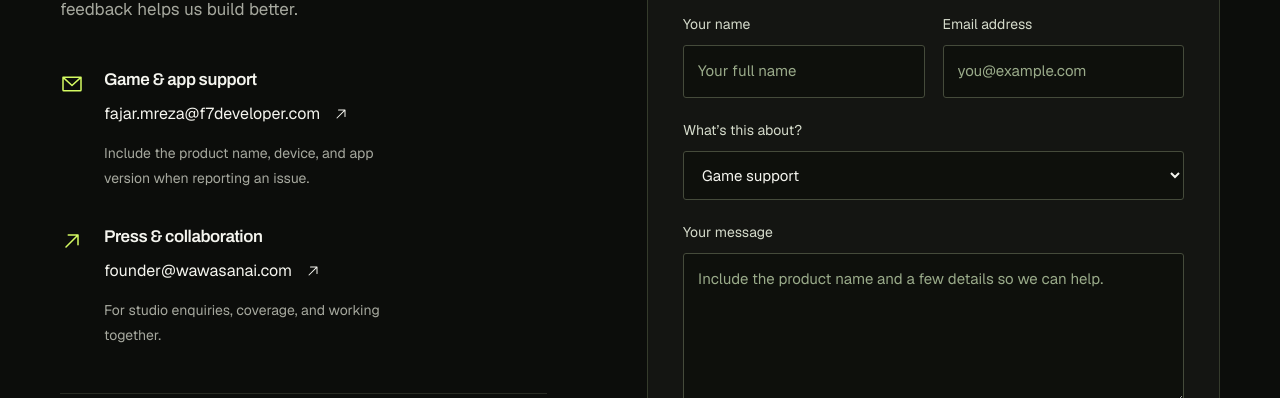
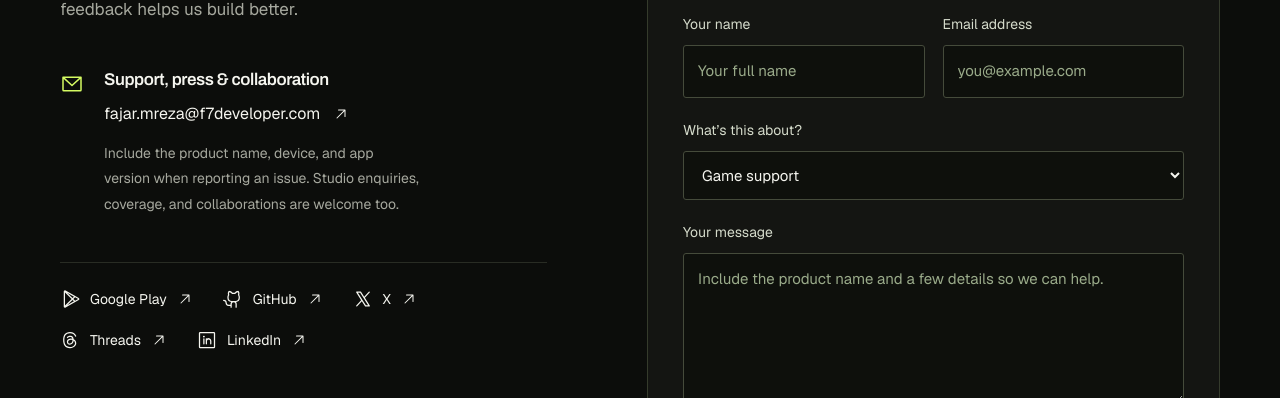
Before and after one commit to fareza777/website-f7developer, a Next.js app: page /contact in a window 1280 px wide. Shown: the part 526-924 px from the top of the page. Built offline with nearby package versions, Linux system fonts and the light colour scheme; no server answers.

Commit message:
chore: route all contact through fajar.mreza@f7developer.com
Press and collaboration now share the studio mailbox, so the contact page shows a single combined channel and every form draft uses one recipient.

```diff
--- a/src/app/contact/page.tsx
+++ b/src/app/contact/page.tsx
@@ -7,7 +7,7 @@ import {
   GooglePlayLogoIcon,
   GithubLogoIcon,
 } from "@/components/icons";
-import { supportEmail, businessEmail, developerUrl } from "@/lib/data";
+import { supportEmail, developerUrl } from "@/lib/data";
 import { pageMetadata } from "@/lib/seo";
 
 export const metadata = pageMetadata(
@@ -33,26 +33,16 @@ export default function ContactPage() {
           <div className="contact-channel">
             <EnvelopeSimpleIcon size={24} />
             <div>
-              <h3>Game & app support</h3>
+              <h3>Support, press & collaboration</h3>
               <a href={`mailto:${supportEmail}`}>
                 {supportEmail}
                 <ArrowUpRightIcon size={16} />
               </a>
               <p>
                 Include the product name, device, and app version when reporting
-                an issue.
+                an issue. Studio enquiries, coverage, and collaborations are
+                welcome too.
               </p>
-            </div>
-          </div>
-          <div className="contact-channel">
-            <ArrowUpRightIcon size={24} />
-            <div>
-              <h3>Press & collaboration</h3>
-              <a href={`mailto:${businessEmail}`}>
-                {businessEmail}
-                <ArrowUpRightIcon size={16} />
-              </a>
-              <p>For studio enquiries, coverage, and working together.</p>
             </div>
           </div>
           <div className="contact-links">
--- a/src/lib/catalog.mjs
+++ b/src/lib/catalog.mjs
@@ -23,9 +23,6 @@ export function filterCatalog(entries, filter = "All", query = "") {
 export function buildContactEmail({ name, email, topic, message }) {
   const subject = `F7 Developer | ${topic.replace(/[\r\n]/g, " ")}`;
   const body = `Name: ${name}\nEmail: ${email}\n\n${message}`;
-  const recipient =
-    topic === "Press & collaboration"
-      ? "founder@wawasanai.com"
-      : "fajar.mreza@f7developer.com";
+  const recipient = "fajar.mreza@f7developer.com";
   return `mailto:${recipient}?subject=${encodeURIComponent(subject)}&body=${encodeURIComponent(body)}`;
 }
--- a/src/lib/data.ts
+++ b/src/lib/data.ts
@@ -15,7 +15,6 @@ export type Product = {
 export const developerUrl =
   "https://play.google.com/store/apps/dev?id=7590575640597683388";
 export const supportEmail = "fajar.mreza@f7developer.com";
-export const businessEmail = "founder@wawasanai.com";
 
 export const founderSocialLinks = [
   { name: "X", href: "https://x.com/FReza1984" },
```
Also changed, not shown: 2 other files (tests, documents, lock files or other folders).
